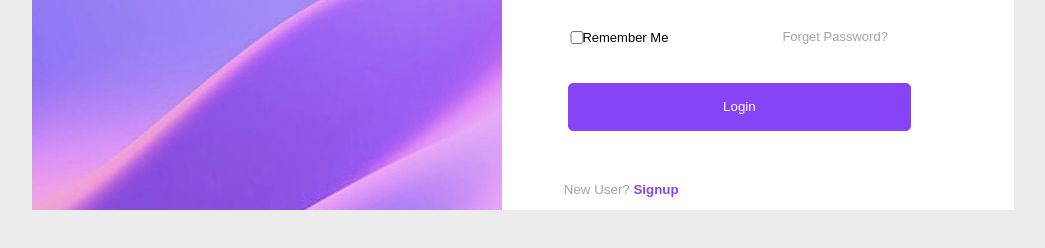
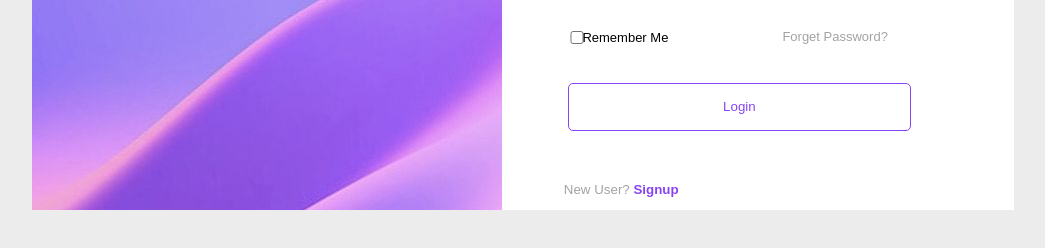
Before and after one commit to Kalsoom08/Task-03-Html-CSS, a plain HTML site: page index.html in a window 1280 px wide. In both pictures the pointer is over the button "Login". Shown: the part 416-664 px from the top of the page, without its empty margins (122-1167 px from the left). Drawn offline with Linux system fonts and the light colour scheme.

Commit message:
Assignment

```diff
--- a/style.css
+++ b/style.css
@@ -96,6 +96,10 @@ button{
     color: #fff;
     cursor: pointer;
 }
+button:hover{
+    background-color: white  ;
+    color: #8744f7;
+}
 
 /* Sign Up */
 .signup{
```
